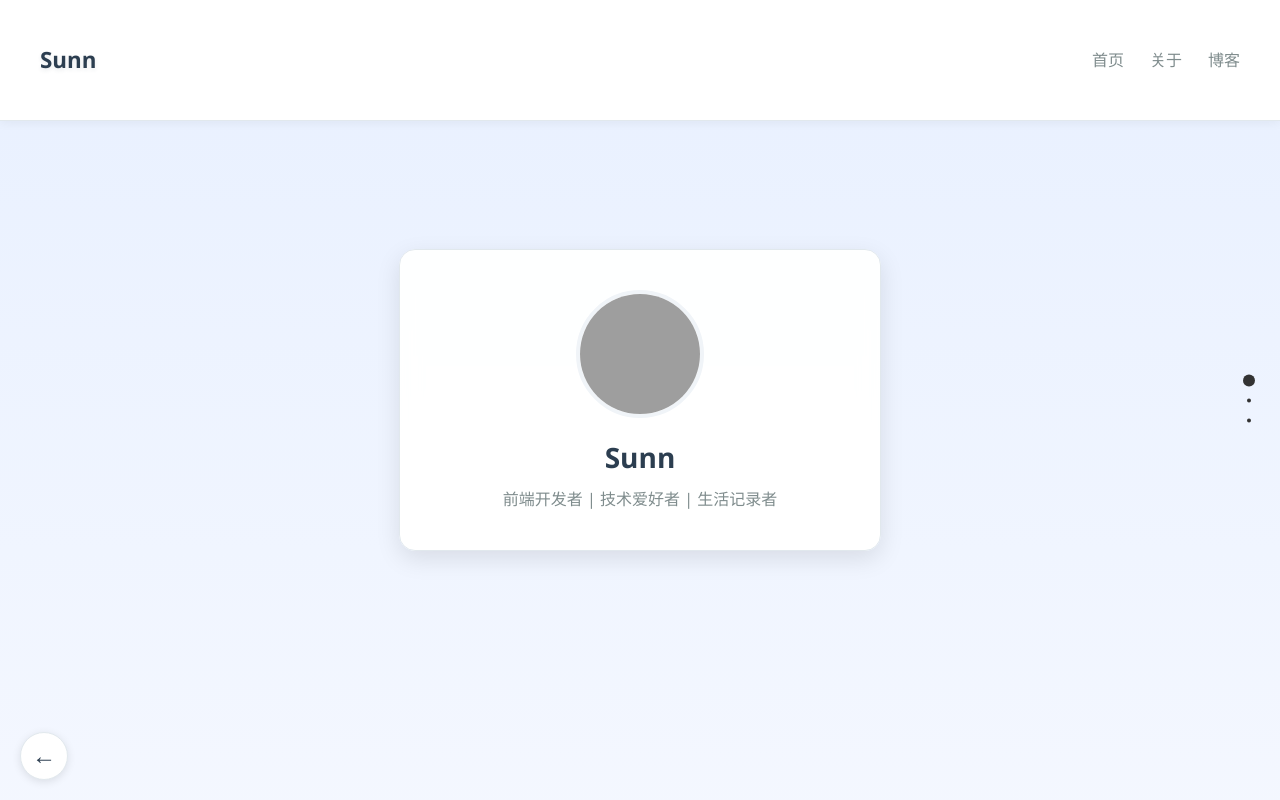
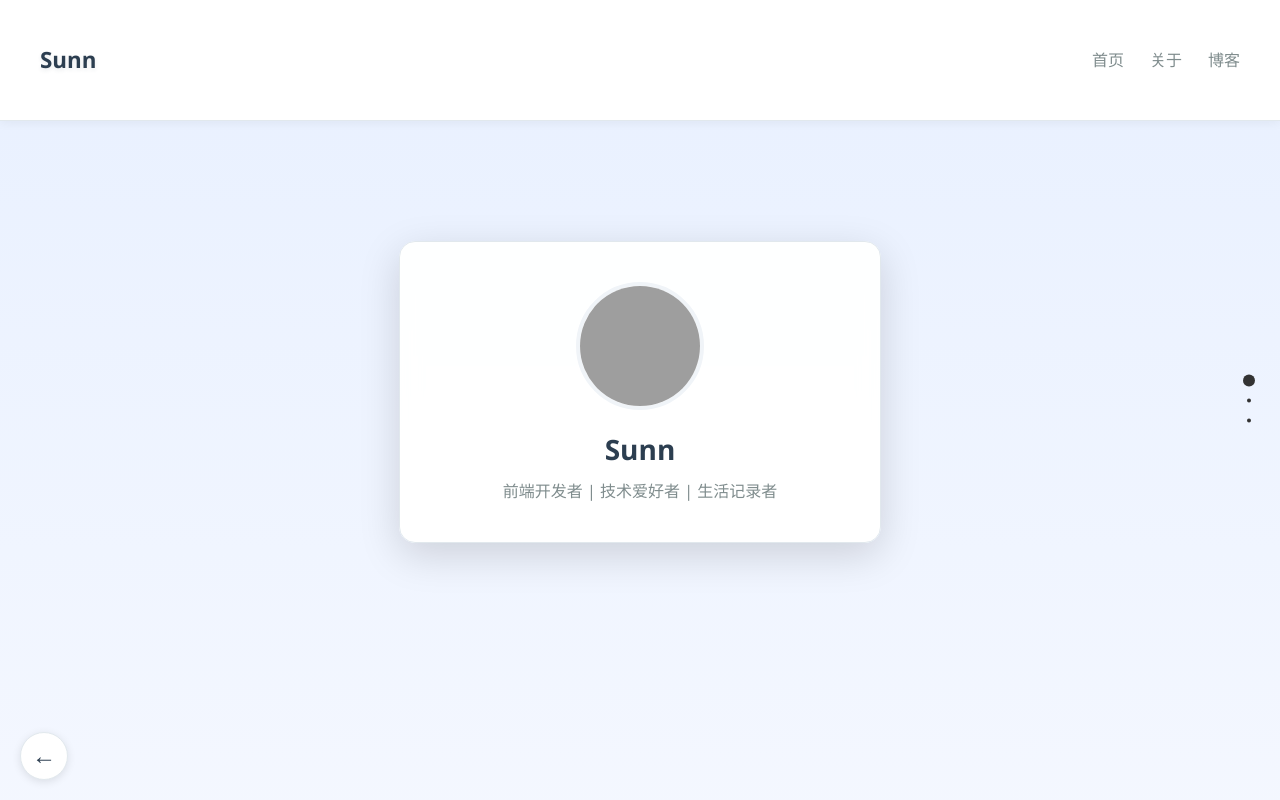
Before and after one commit to xiaosun734/personal-blog, a Vue app: page /personal in a window 1280 px wide. In both pictures the pointer is over the element 640 px from the left and 400 px from the top of the page. Shown: the top 800 px of the page. Built offline with nearby package versions, Linux system fonts and the light colour scheme; grey boxes are pictures that could not be loaded; the HTML template or start-up script is replaced by a standard one.

Commit message:
$npm_config_msg

```diff
--- a/package.json
+++ b/package.json
@@ -5,7 +5,8 @@
   "scripts": {
     "serve": "vue-cli-service serve",
     "build": "vue-cli-service build",
-    "lint": "vue-cli-service lint"
+    "lint": "vue-cli-service lint",
+    "deploy": "git add . && git commit -m \"$npm_config_msg\" && git push && npm run build && npx gh-pages -d dist"
   },
   "dependencies": {
     "core-js": "^3.8.3",
@@ -21,6 +22,7 @@
     "@vue/cli-service": "~5.0.0",
     "eslint": "^7.32.0",
     "eslint-plugin-vue": "^8.0.3",
+    "vite-plugin-vue-setup-extend": "^0.4.0",
     "vue-template-compiler": "^2.6.14"
   },
   "eslintConfig": {
--- a/src/views/personal-homepage.vue
+++ b/src/views/personal-homepage.vue
@@ -251,6 +251,12 @@ export default {
   max-width: 400px;
   width: 100%;
   margin: 0 auto;
+  transition: transform 0.3s ease, box-shadow 0.3s ease;
+}
+
+.profile-card:hover {
+  transform: translateY(-8px);
+  box-shadow: 0 12px 40px rgba(0, 0, 0, 0.15);
 }
 
 .profile-avatar {
```
Also changed, not shown: 1 other file (tests, documents, lock files or other folders).
